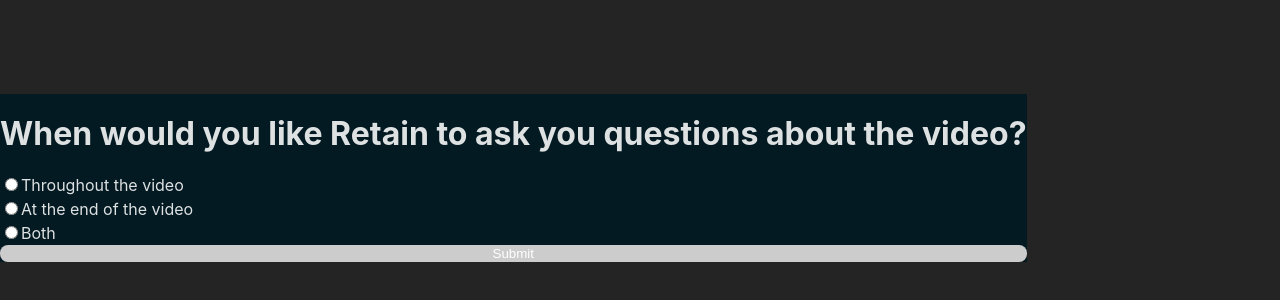
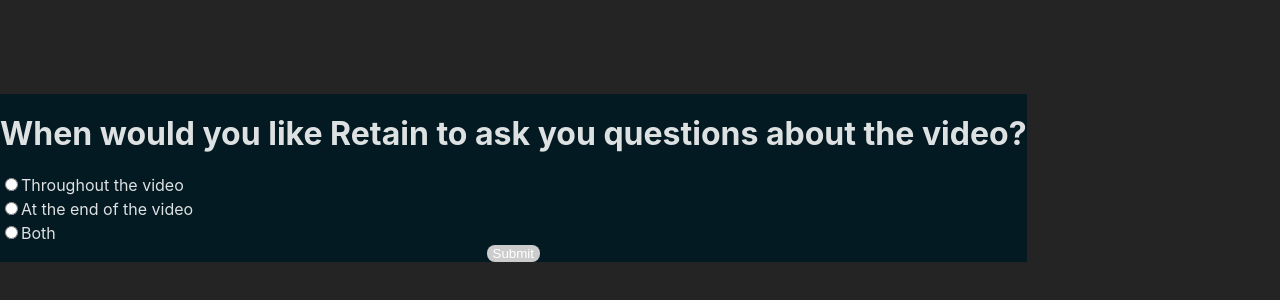
Before and after one commit to pgoel-02/active-recall-extension, a React (Vite) app in the folder react-app/: page / in a window 1280 px wide. Shown: the part 222-522 px from the top of the page. Built offline with nearby package versions, Linux system fonts and the light colour scheme.

Commit message:
Moved button to center of prompt box

```diff
--- a/react-app/src/components/IntroQuestion.css
+++ b/react-app/src/components/IntroQuestion.css
@@ -1,4 +1,3 @@
-/* Button styling */
 .submit-button {
   color: white;
   background-color: #339937;
@@ -6,6 +5,7 @@
   border-radius: 8px;
   cursor: pointer;
   transition: background-color 0.3s ease;
+  align-self: center;
 }
 
 .submit-button:hover {
```
